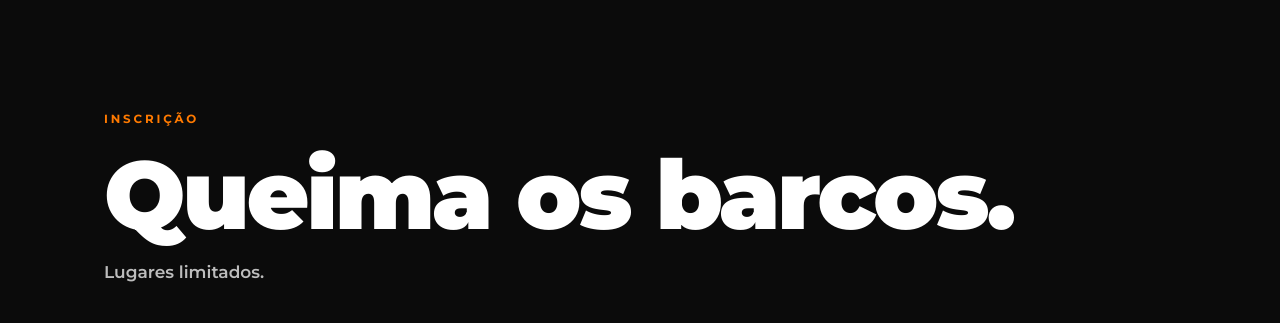
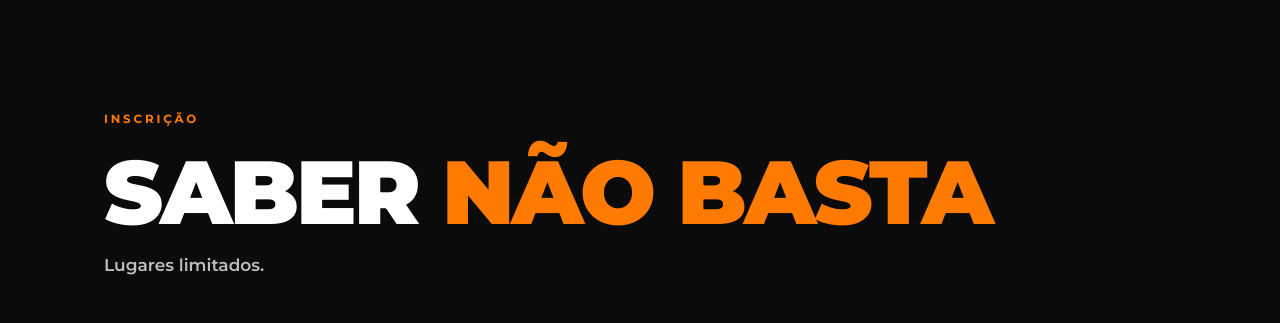
Before and after one commit to siqueirawhelisson-design/saber-nao-basta, a plain HTML site: page index.html in a window 1280 px wide. Shown: the part 3960-4283 px from the top of the page. Drawn offline with Linux system fonts and the light colour scheme.

Commit message:
Inscrição com o nome do evento
Co-Authored-By: Claude Opus 5.5 <noreply@anthropic.com>
Claude-Session: https://claude.ai/code/session_01LfWUhkG3XWQgXGgZpT5eEM

```diff
--- a/index.html
+++ b/index.html
@@ -190,6 +190,7 @@ p{max-width:60ch;text-wrap:pretty}
 .inscricao .brilho{-webkit-mask-image:linear-gradient(transparent,#000 30%,#000 60%,transparent);mask-image:linear-gradient(transparent,#000 30%,#000 60%,transparent)}
 .inscricao .brilho::before{background:radial-gradient(closest-side,rgba(255,122,0,.3),rgba(224,90,0,.1) 55%,transparent)}
 .inscricao .brilho::after{background:radial-gradient(closest-side,rgba(255,122,0,.3),rgba(224,90,0,.1) 55%,transparent)}
+.inscricao h2.titulo-evento{text-transform:uppercase;font-size:clamp(2.4rem,7.4vw,5.6rem);max-width:none}
 .inscricao h2{font-weight:900;font-size:clamp(2.6rem,9vw,6rem);line-height:.98;letter-spacing:-.03em}
 .inscricao .limitados{margin-top:16px;font-weight:600;color:var(--cinza)}
 .insc-grelha{display:grid;grid-template-columns:1fr;gap:clamp(32px,5vw,64px);margin-top:clamp(40px,6vw,64px);align-items:start}
@@ -336,7 +337,7 @@ p{max-width:60ch;text-wrap:pretty}
     <div class="brilho" aria-hidden="true"></div>
     <div class="wrap">
       <p class="eyebrow rv">Inscrição</p>
-      <h2 class="rv">Queima os barcos.</h2>
+      <h2 class="rv titulo-evento">Saber <span class="laranja">não basta</span></h2>
       <p class="limitados rv">Lugares limitados.</p>
       <div class="insc-grelha">
         <div>
```
